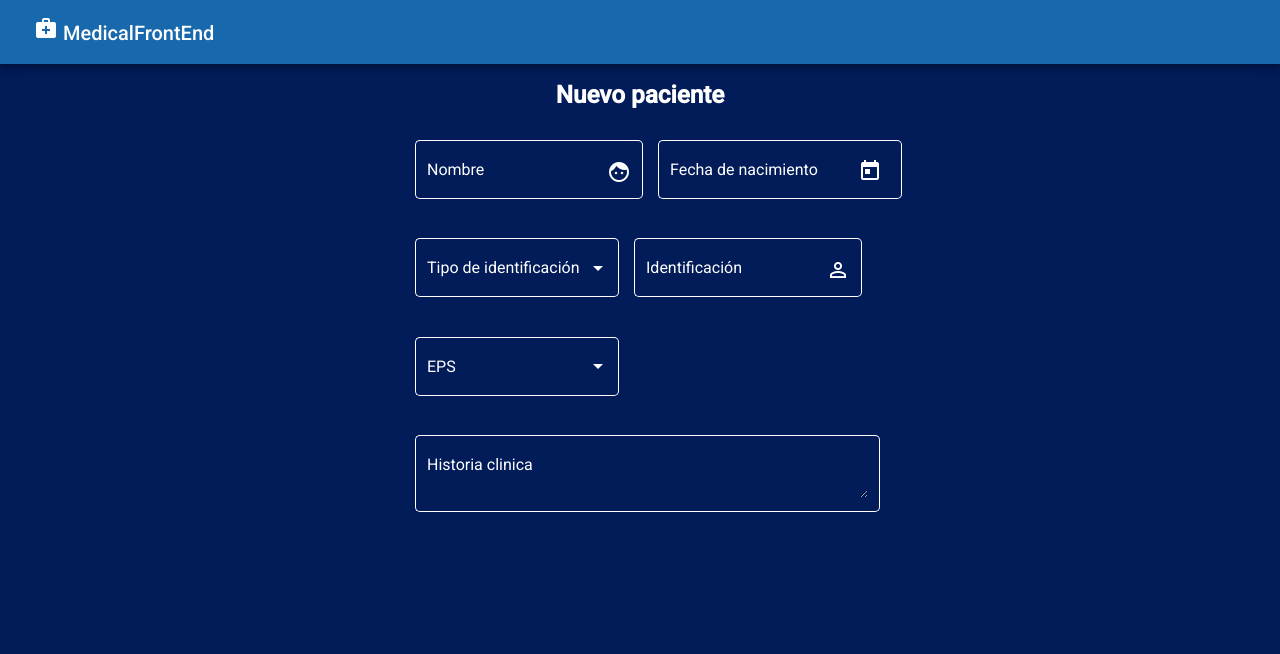
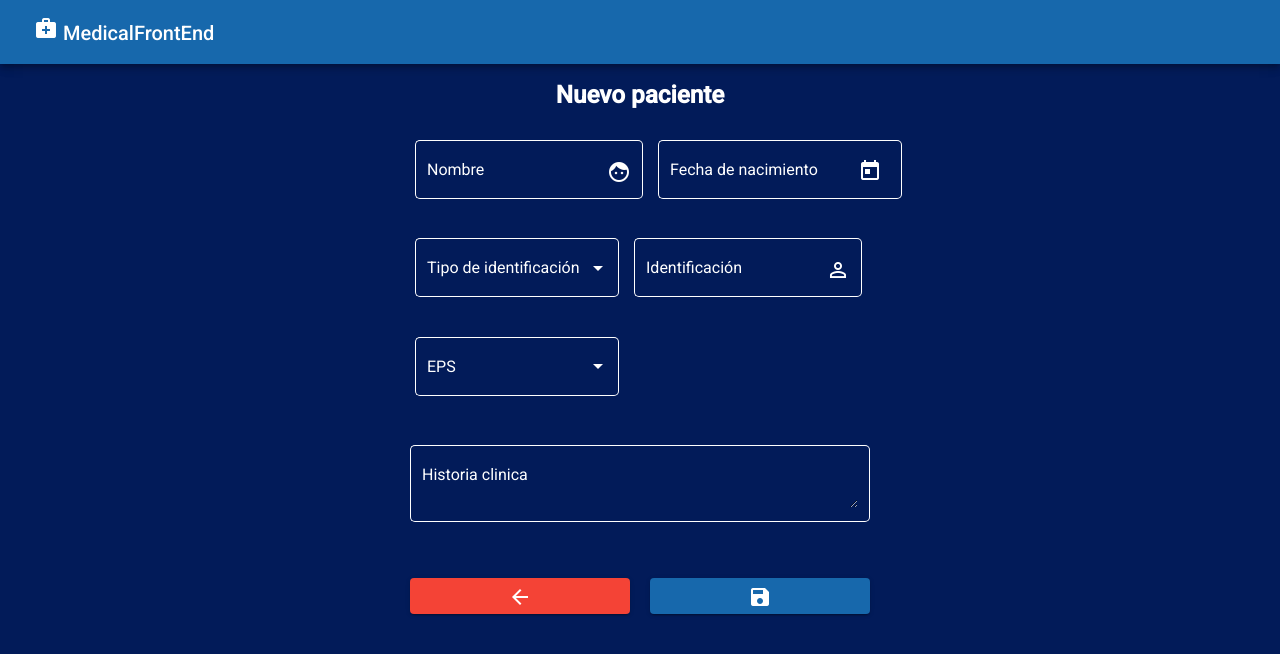
Before and after one commit to chechoXR/MedicalFrontEnd, an Angular app in the folder MedicalFrontEnd/: page /paciente in a window 1280 px wide. Shown: the top 654 px of the page. Built offline with nearby package versions, Linux system fonts and the light colour scheme.

Commit message:
botones de acciones en formulario de nuevo paciente

```diff
--- a/MedicalFrontEnd/src/app/agregar-paciente/agregar-paciente.component.html
+++ b/MedicalFrontEnd/src/app/agregar-paciente/agregar-paciente.component.html
@@ -48,12 +48,22 @@
     </div>
 
     <div class="row">
-    <mat-form-field class="full-width" appearance="outline">
-        <mat-label>Historia clinica</mat-label>
-        <textarea matInput></textarea>
-      </mat-form-field>
+        <mat-form-field class="full-width" appearance="outline">
+            <mat-label>Historia clinica</mat-label>
+            <textarea matInput></textarea>
+        </mat-form-field>
     </div>
 
+    <div class="row">
+        <button class="full-width" mat-raised-button color="warn" >
+            <mat-icon>arrow_back</mat-icon>
+        </button>
+
+        <button class="full-width" mat-raised-button color="accent" >
+            <mat-icon>save</mat-icon>
+        </button>
+
+    </div>
 
 
 </form>
--- a/MedicalFrontEnd/src/app/agregar-paciente/agregar-paciente.component.sass
+++ b/MedicalFrontEnd/src/app/agregar-paciente/agregar-paciente.component.sass
@@ -32,3 +32,4 @@ h1
 
 .full-width
     width: 100%
+    margin: 10px
```
